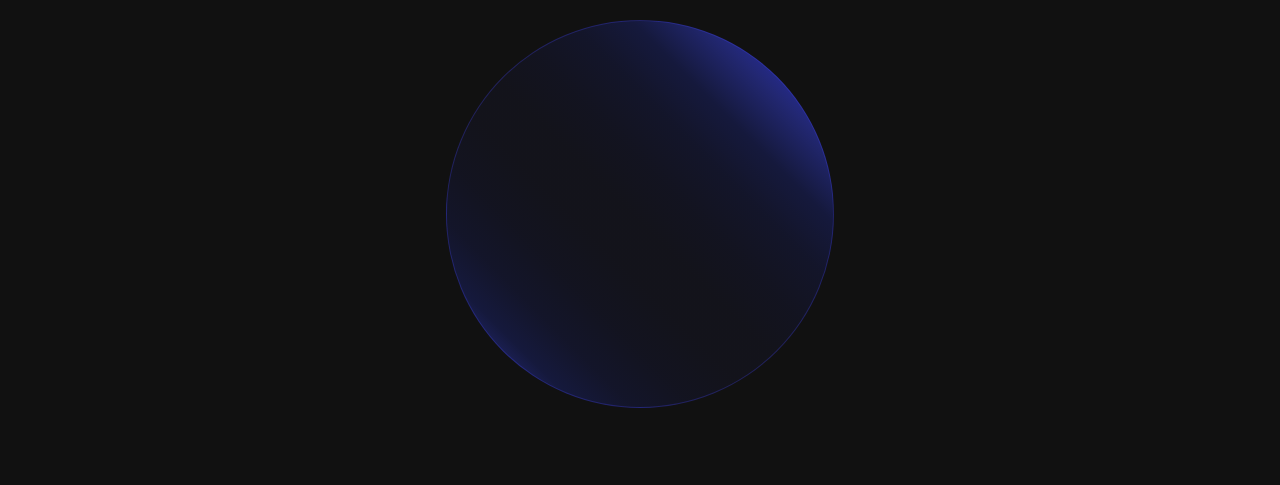
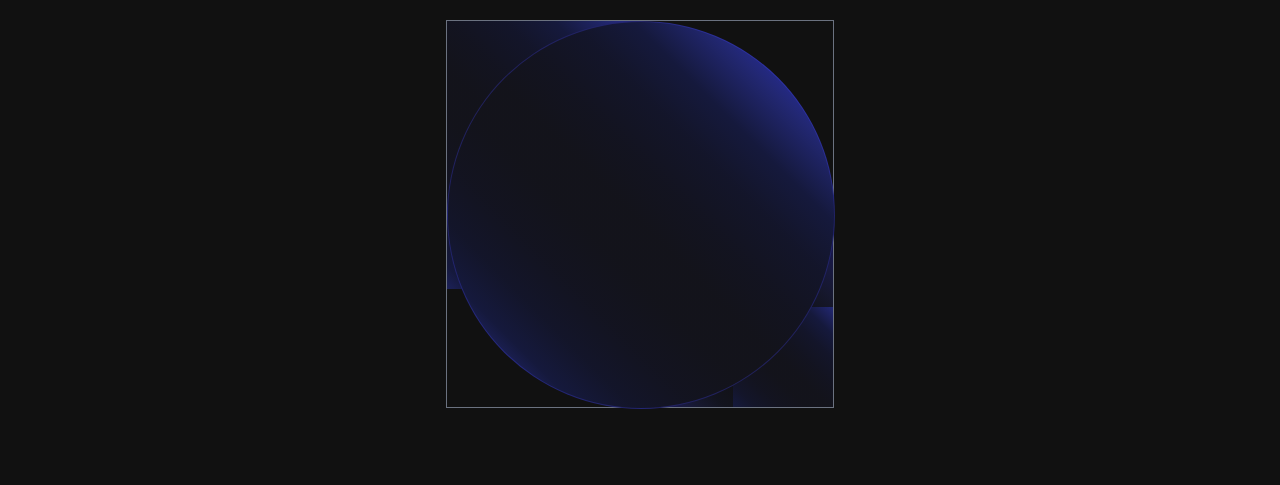
Before and after one commit to bikash829/growth, a website: page public/index.html in a window 1280 px wide. Shown: the top 485 px of the page. Drawn offline with nearby package versions, Linux system fonts and the light colour scheme; files that its build step writes are made by us from their sources.

Commit message:
header shape completed

```diff
--- a/public/assets/css/style.css
+++ b/public/assets/css/style.css
@@ -131,3 +131,27 @@
     hsl(240deg 76% 52%) 100%
   );
 }
+
+.gradient-corner {
+  background-image: linear-gradient(
+    45deg,
+    hsl(240deg 76% 52%) 0%,
+    hsl(238deg 61% 41%) 5%,
+    hsl(236deg 54% 29%) 10%,
+    hsl(234deg 48% 16%) 17%,
+    hsl(235deg 37% 12%) 24%,
+    hsl(237deg 26% 10%) 32%,
+    hsl(239deg 17% 9%) 41%,
+    hsl(239deg 17% 9%) 49%,
+    hsl(237deg 26% 10%) 57%,
+    hsl(235deg 37% 12%) 66%,
+    hsl(234deg 48% 16%) 74%,
+    hsl(236deg 54% 29%) 83%,
+    hsl(238deg 61% 41%) 91%,
+    hsl(240deg 76% 52%) 100%
+  );
+}
+
+.big-rectangle {
+  opacity: 0.3;
+}
--- a/public/index.html
+++ b/public/index.html
@@ -107,8 +107,34 @@
 
         <div class="banner">
           <div
-            class="main-gradient-circle mx-auto h-[388px] w-[388px] rounded-full border border-site-border_blue border-opacity-30 bg-slate-600"
-          ></div>
+            class="relative mx-auto h-[388px] w-[388px] border border-gray-500"
+          >
+            <div
+              class="main-gradient-circle absolute z-30 mx-auto h-[388px] w-[388px] rounded-full border border-site-border_blue border-opacity-30 bg-slate-600"
+            ></div>
+            <div
+              class="absolute left-0 top-0 z-20 h-[268px] w-[194px] bg-transparent"
+            >
+              <div class="relative h-full w-full overflow-hidden">
+                <div
+                  class="main-gradient-circle absolute left-0 top-0 z-10 h-[350px] w-[268px]"
+                ></div>
+              </div>
+            </div>
+
+            <div class="absolute bottom-0 right-0 h-[100px] w-[100px]">
+              <div class="relative h-full w-full overflow-hidden">
+                <div
+                  class="main-gradient-circle absolute bottom-0 right-0 z-20 h-[150px] w-[150px] bg-opacity-50"
+                ></div>
+              </div>
+              <div class="absolute bottom-0 right-0 h-full w-full">
+                <div
+                  class="main-gradient-circle big-rectangle absolute bottom-0 right-0 z-10 h-[164px] w-[164px] bg-opacity-20"
+                ></div>
+              </div>
+            </div>
+          </div>
         </div>
         <!-- <div class="menu-icon" onclick="toggleMenuIcon(this)">
           <div class="bar1"></div>
```
